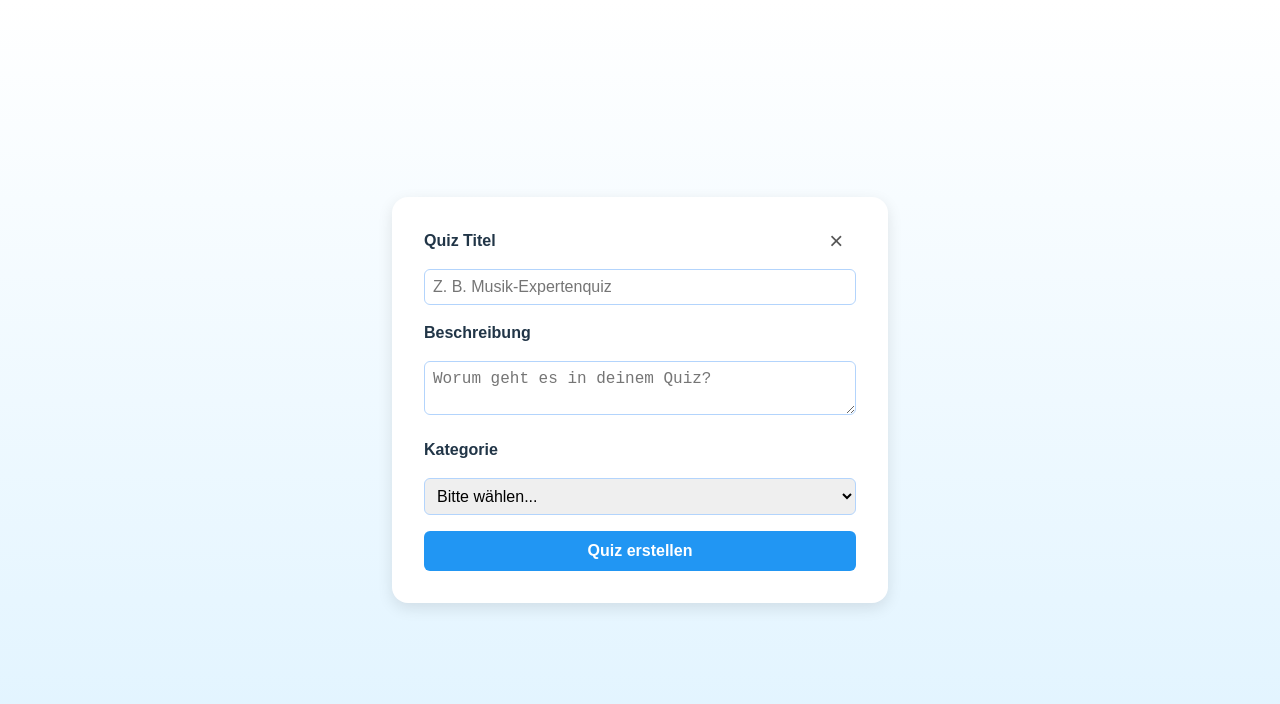
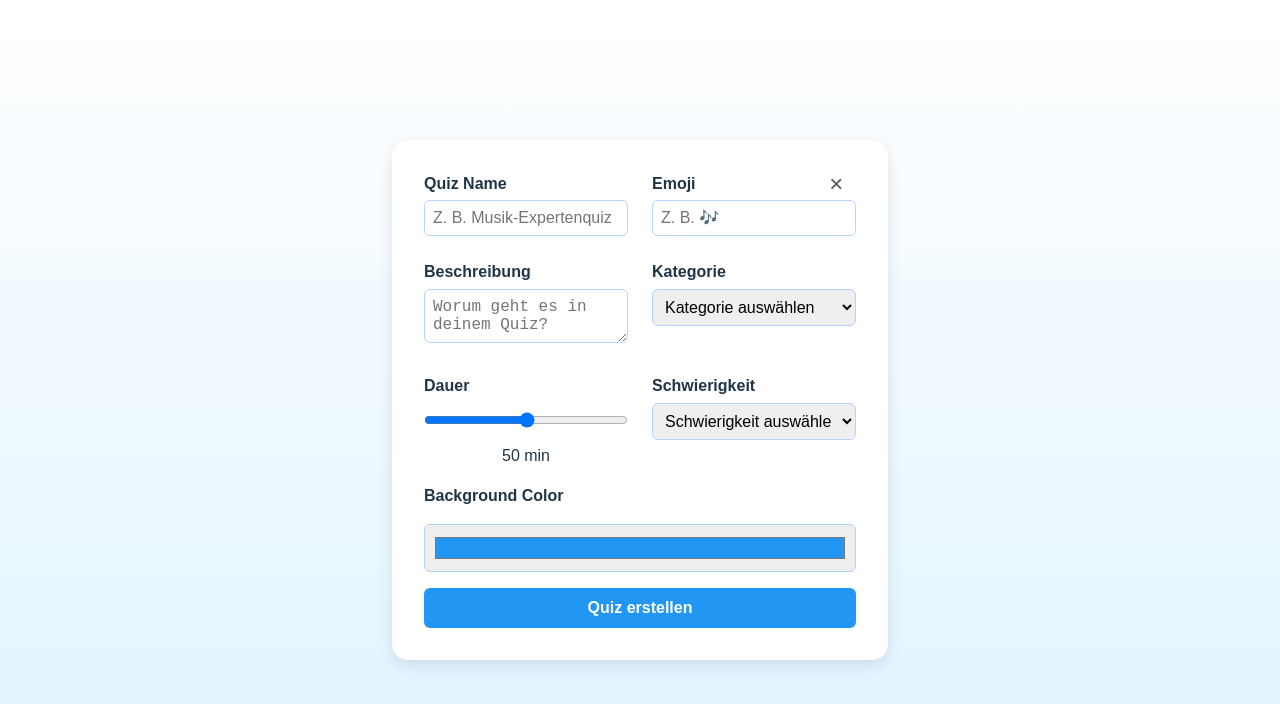
Before and after one commit to Channku/quizdle, a React (Vite) app in the folder quizdle/: page /create-quiz in a window 1280 px wide. Shown: the top 704 px of the page. Built offline with nearby package versions, Linux system fonts and the light colour scheme; what pocketbase would draw is missing.

Commit message:
improve create form

```diff
--- a/quizdle/src/components/CreateQuiz/CreateQuiz.css
+++ b/quizdle/src/components/CreateQuiz/CreateQuiz.css
@@ -21,6 +21,18 @@
 
 .form-card h4 {
   text-align: left;
+}
+
+.form-grid {
+  display: grid;
+  grid-template-columns: 1fr 1fr;
+  gap: 1.5rem;
+}
+
+.form-field {
+  display: flex;
+  flex-direction: column;
+  gap: 0.3rem;
 }
 
 input,
--- a/quizdle/src/components/CreateQuiz/CreateQuiz.tsx
+++ b/quizdle/src/components/CreateQuiz/CreateQuiz.tsx
@@ -3,31 +3,43 @@ import PocketBase from "pocketbase";
 import "./CreateQuiz.css";
 import { useNavigate } from "react-router-dom";
 
-const pb = new PocketBase("http://127.0.0.1:8090"); // ggf. URL anpassen
+const pb = new PocketBase("http://127.0.0.1:8090");
 
 interface CreateQuizProps {}
 
 const CreateQuiz: React.FC<CreateQuizProps> = () => {
   const navigate = useNavigate();
-  const [title, setTitle] = useState("");
+  const [name, setName] = useState("");
+  const [emoji, setEmoji] = useState("");
   const [description, setDescription] = useState("");
   const [category, setCategory] = useState("");
+  const [difficulty, setDifficulty] = useState("");
+  const [duration, setDuration] = useState<number>(50);
+  const [color, setColor] = useState("#2196f3");
 
   const handleCreateQuiz = async (e: React.FormEvent) => {
     e.preventDefault();
 
     try {
       const data = {
-        title,
+        name,
+        emoji,
         description,
         category,
+        difficulty,
+        duration,
+        color,
       };
 
       await pb.collection("quizzes").create(data);
       alert("Quiz erfolgreich erstellt!");
-      setTitle("");
+      setName("");
+      setEmoji("");
       setDescription("");
       setCategory("");
+      setDifficulty("");
+      setDuration(0);
+      setColor("");
     } catch (error) {
       console.error("Fehler beim Erstellen des Quiz:", error);
       alert("Fehler beim Erstellen des Quiz.");
@@ -45,17 +57,35 @@ const CreateQuiz: React.FC<CreateQuizProps> = () => {
         >
           ×
         </button>
-        <h4>Quiz Titel</h4>
+
+        <div className="form-grid">
+          <div className="form-field">
+            <h4>Quiz Name</h4>
             <label>
               <input
                 type="text"
                 placeholder="Z. B. Musik-Expertenquiz"
-            value={title}
-            onChange={(e) => setTitle(e.target.value)}
+                value={name}
+                onChange={(e) => setName(e.target.value)}
                 required
               />
             </label>
+          </div>
 
+          <div className="form-field">
+            <h4>Emoji</h4>
+            <label>
+              <input
+                type="text"
+                placeholder="Z. B. 🎶"
+                value={emoji}
+                onChange={(e) => setEmoji(e.target.value)}
+                required
+              />
+            </label>
+          </div>
+
+          <div className="form-field">
             <h4>Beschreibung</h4>
             <label>
               <textarea
@@ -65,7 +95,9 @@ const CreateQuiz: React.FC<CreateQuizProps> = () => {
                 required
               />
             </label>
+          </div>
 
+          <div className="form-field">
             <h4>Kategorie</h4>
             <label>
               <select
@@ -73,11 +105,58 @@ const CreateQuiz: React.FC<CreateQuizProps> = () => {
                 onChange={(e) => setCategory(e.target.value)}
                 required
               >
-            <option value="">Bitte wählen...</option>
+                <option value="" disabled>
+                  Kategorie auswählen
+                </option>
                 <option value="Musik">Musik</option>
                 <option value="Geschichte">Geschichte</option>
                 <option value="Technologie">Technologie</option>
               </select>
+            </label>
+          </div>
+
+          <div className="form-field">
+            <h4>Dauer</h4>
+            <label>
+              <input
+                type="range"
+                min={1}
+                max={60}
+                onChange={(e) => setDuration(Number(e.target.value))}
+                required
+              />
+              <span>{duration} min</span>
+            </label>
+          </div>
+
+          <div className="form-field">
+            <h4>Schwierigkeit</h4>
+            <label>
+              <select
+                value={difficulty}
+                onChange={(e) => setDifficulty(e.target.value)}
+                required
+              >
+                <option value="" disabled>
+                  Schwierigkeit auswählen
+                </option>
+                <option value="Easy">Leicht</option>
+                <option value="Medium">Mittel</option>
+                <option value="Hard">Schwierig</option>
+              </select>
+            </label>
+          </div>
+        </div>
+
+        <h4>Background Color</h4>
+        <label>
+          <input
+            type="color"
+            value={color}
+            onChange={(e) => setColor(e.target.value)}
+            required
+            style={{ height: "3rem" }}
+          />
         </label>
 
         <button type="submit" className="submit-btn">
```
Lines whose indentation alone changed are shown as unchanged.
